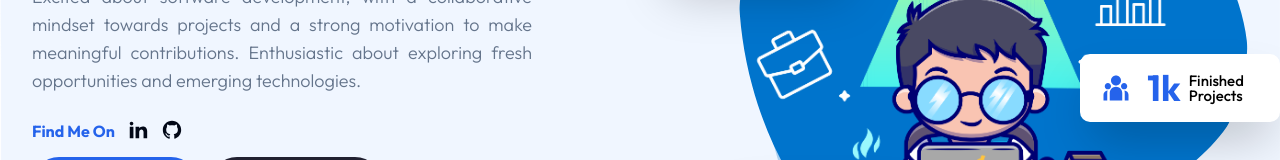
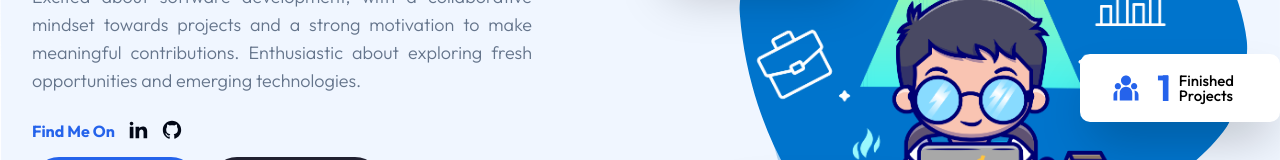
Before and after one commit to kinur31/Portfolio, a Next.js app: page / in a window 1280 px wide. Shown: the part 338-498 px from the top of the page. Built offline with nearby package versions, Linux system fonts and the light colour scheme.

Commit message:
fix: badge

```diff
--- a/components/Hero.tsx
+++ b/components/Hero.tsx
@@ -117,7 +117,7 @@ const Hero = () => {
               containerStyles="absolute top-[55%] -right-8"
               icon={<RiTeamFill />}
               endCountNum={1}
-              endCountText="k"
+              // endCountText="k"
               badgeText="Finished Projects"
             />
             <div className="bg-hero_shape2_light dark:bg-hero_shape2_dark w-[500px] h-[500px] bg-no-repeat absolute -top-1 -right-2"></div>
```
